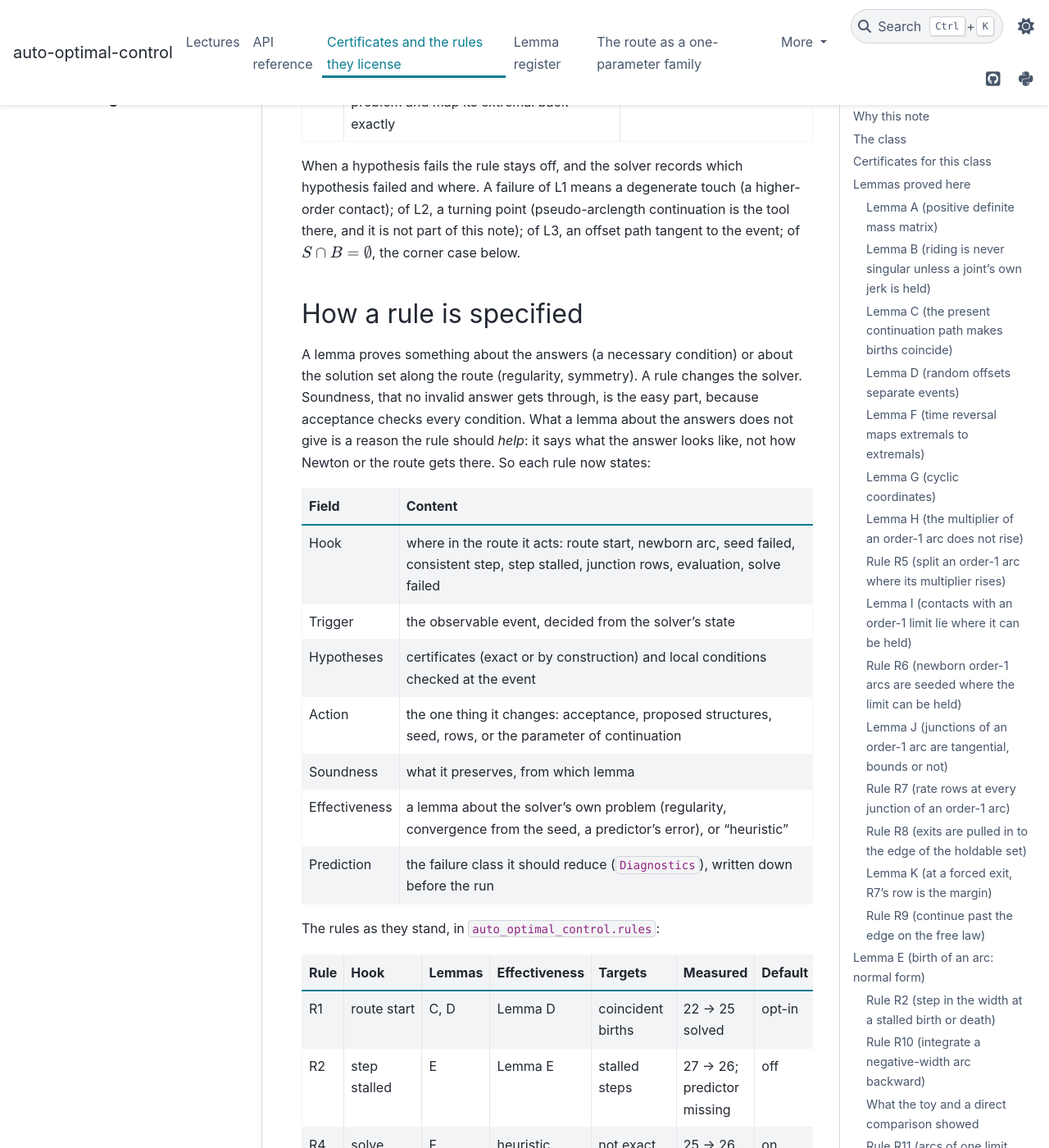
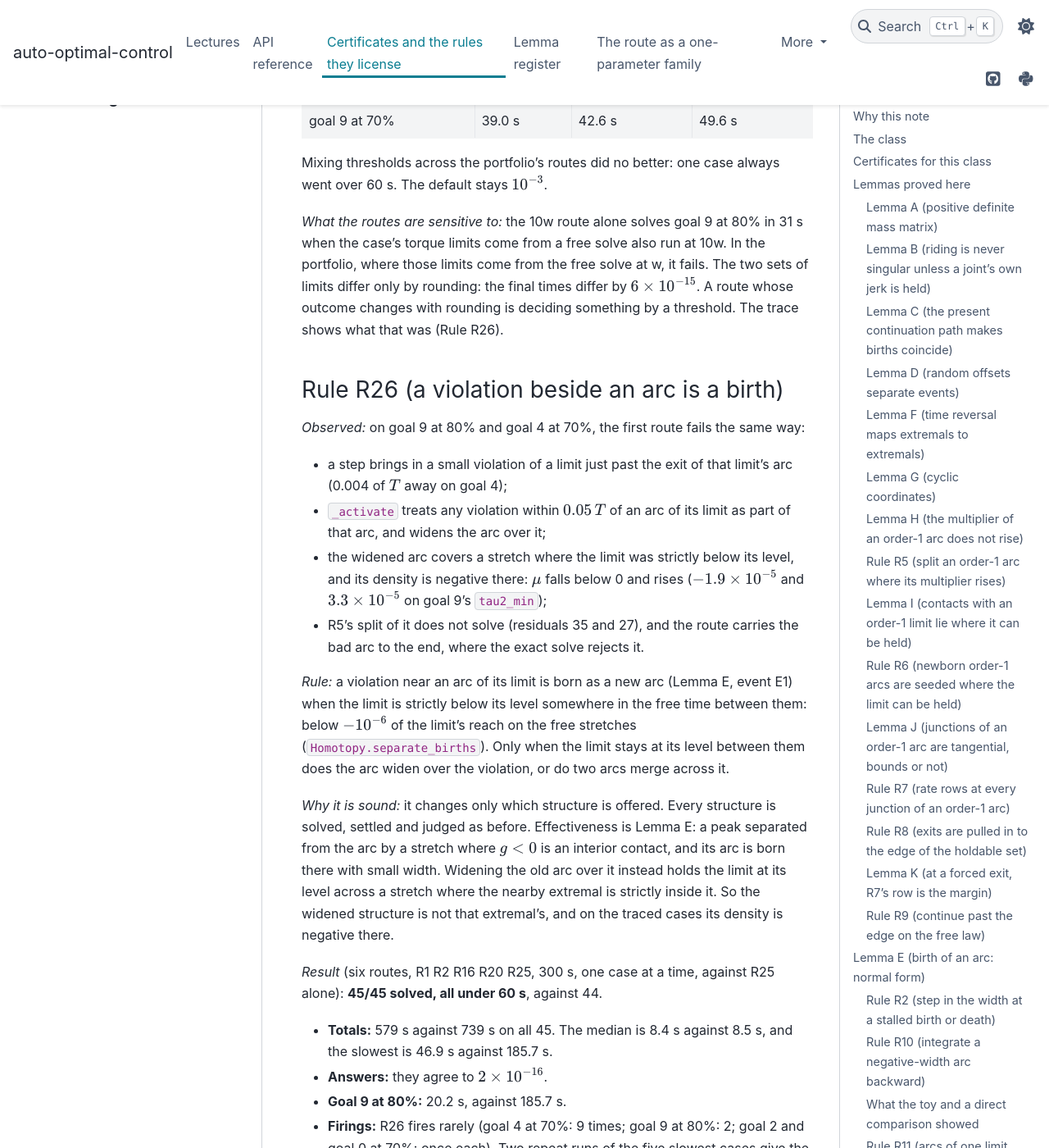
Before and after one commit to idm23/auto-optimal-control, a Sphinx documentation site: the page built from docs/notes/structure_certificates.md, in a window 1280 px wide and 1400 px high, scrolled down 33399 px. Shown: the whole window at 82% size. Built offline with Sphinx 7.4.7 and the PyData theme 0.15.4, drawn with Linux system fonts in a browser that asks for light colours; some of the changed text lies outside the part shown.

Commit message:
Rule R26: a violation beside an arc is a birth when the limit dips between
A violation within 0.05 T of an arc of its limit was always brought in by
widening that arc over it. When the limit is strictly below its level
between them, the violation is its own interior peak: a birth (E1,
Lemma E). Widening holds the limit at its level across a stretch where the
nearby extremal is strictly inside it, and on goal 9 at 80% and goal 4 at
70% the widened arc's density was negative there.

Also: the event-location threshold is a parameter (locate_tol, default
1e-3); tighter values were tried and are not better on every case.
Census (six routes, R25 and R26): 45/45 solved, all under 60 s.

Co-Authored-By: Claude Opus 5.5 <noreply@anthropic.com>

```diff
--- a/docs/notes/structure_certificates.md
+++ b/docs/notes/structure_certificates.md
@@ -1289,6 +1289,84 @@ the failure is a birth just beside an exit:
 - **Still over 60 s:** only goal 9 at 80%. On it, 291 steps fail with
   "structure changes did not settle".
 
+### Locating every event, tried
+
+*Idea:* `settle` locates an event inside a step only when it is large: a peak
+excess above $10^{-3}$ of the limit's scale (R16), or a rise of $\mu$ above
+$10^{-3}$ (R25). A smaller one is repaired where the step landed. The event
+follower of `route_family.md` locates every event. The threshold is now a
+parameter, `Homotopy.locate_tol`, with R16's target at a fifth of it.
+
+*Result* (six routes, slow cases): no threshold is better on every case.
+
+| Case | $10^{-3}$ | $10^{-4}$ | $10^{-5}$ |
+|---|---|---|---|
+| goal 9 at 80% | 185.7 s | 26.7 s | 20.8 s |
+| goal 4 at 70% | 45.4 s | unsolved | unsolved |
+| goal 2 at 70% | 39.9 s | 249.5 s | 90.0 s |
+| goal 0 at 70% | 38.3 s | 46.7 s | 77.8 s |
+| goal 9 at 70% | 39.0 s | 42.6 s | 49.6 s |
+
+Mixing thresholds across the portfolio's routes did no better: one case
+always went over 60 s. The default stays $10^{-3}$.
+
+*What the routes are sensitive to:* the 10w route alone solves goal 9 at
+80% in 31 s when the case's torque limits come from a free solve also run
+at 10w. In the portfolio, where those limits come from the free solve at
+w, it fails. The two sets of limits differ only by rounding: the final
+times differ by $6 \times 10^{-15}$. A route whose outcome changes with
+rounding is deciding something by a threshold. The trace shows what that
+was (Rule R26).
+
+### Rule R26 (a violation beside an arc is a birth)
+
+*Observed:* on goal 9 at 80% and goal 4 at 70%, the first route fails the
+same way:
+- a step brings in a small violation of a limit just past the exit of that
+  limit's arc (0.004 of $T$ away on goal 4);
+- `_activate` treats any violation within $0.05\,T$ of an arc of its limit
+  as part of that arc, and widens the arc over it;
+- the widened arc covers a stretch where the limit was strictly below its
+  level, and its density is negative there: $\mu$ falls below 0 and rises
+  ($-1.9 \times 10^{-5}$ and $3.3 \times 10^{-5}$ on goal 9's `tau2_min`);
+- R5's split of it does not solve (residuals 35 and 27), and the route
+  carries the bad arc to the end, where the exact solve rejects it.
+
+*Rule:* a violation near an arc of its limit is born as a new arc
+(Lemma E, event E1) when the limit is strictly below its level somewhere in
+the free time between them: below $-10^{-6}$ of the limit's reach on the
+free stretches (`Homotopy.separate_births`). Only when the limit stays at
+its level between them does the arc widen over the violation, or do two
+arcs merge across it.
+
+*Why it is sound:* it changes only which structure is offered. Every
+structure is solved, settled and judged as before. Effectiveness is
+Lemma E: a peak separated from the arc by a stretch where $g < 0$ is an
+interior contact, and its arc is born there with small width. Widening the
+old arc over it instead holds the limit at its level across a stretch where
+the nearby extremal is strictly inside it. So the widened structure is not
+that extremal's, and on the traced cases its density is negative there.
+
+*Result* (six routes, R1 R2 R16 R20 R25, 300 s, one case at a time,
+against R25 alone): **45/45 solved, all under 60 s**, against 44.
+- **Totals:** 579 s against 739 s on all 45. The median is 8.4 s against
+  8.5 s, and the slowest is 46.9 s against 185.7 s.
+- **Answers:** they agree to $2 \times 10^{-16}$.
+- **Goal 9 at 80%:** 20.2 s, against 185.7 s.
+- **Firings:** R26 fires rarely (goal 4 at 70%: 9 times; goal 9 at 80%:
+  2; goal 2 and goal 0 at 70%: once each). Two repeat runs of the five
+  slowest cases give the same answers, within 1 s.
+- **On the first route alone** (traced, with the lemma oracles on), R26 turns
+  three of four slow cases from failures into solves. Goal 4 at 70%, goal 9
+  at 80% and goal 0 at 70% failed before; goal 2 at 70% took 39 s before.
+
+  | Case | first route, R26 off | first route, R26 on |
+  |---|---|---|
+  | goal 4 at 70% | unsolved | 35.5 s |
+  | goal 9 at 80% | unsolved | 15.3 s |
+  | goal 2 at 70% | 39.4 s | 293.8 s |
+  | goal 0 at 70% | unsolved | 442.9 s |
+
 ## Rules these license
 
 | Rule | What the solver does | Needs |
```
Also changed, not shown: docs/notes/lemma_register.md (+5 -3 lines), docs/notes/route_family.md (+12 -8 lines), 3 other files.
